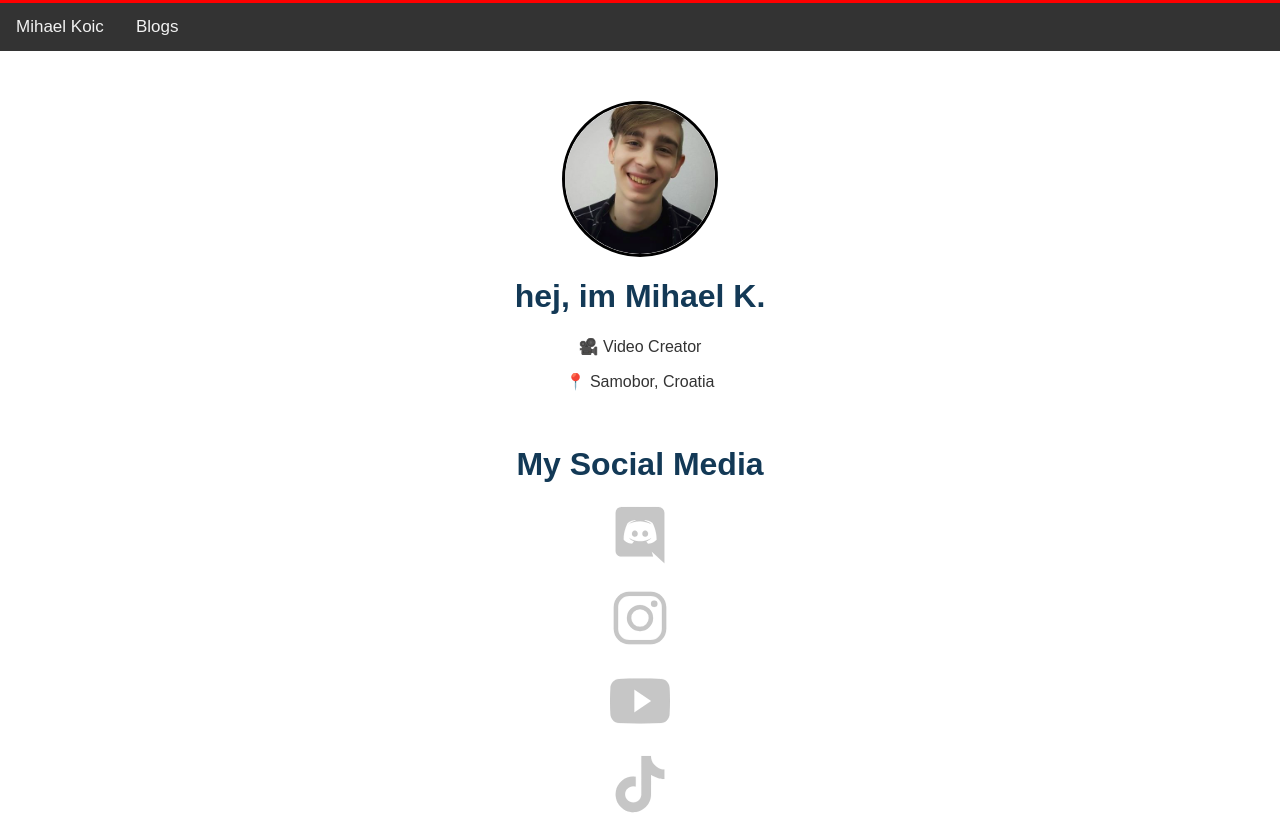
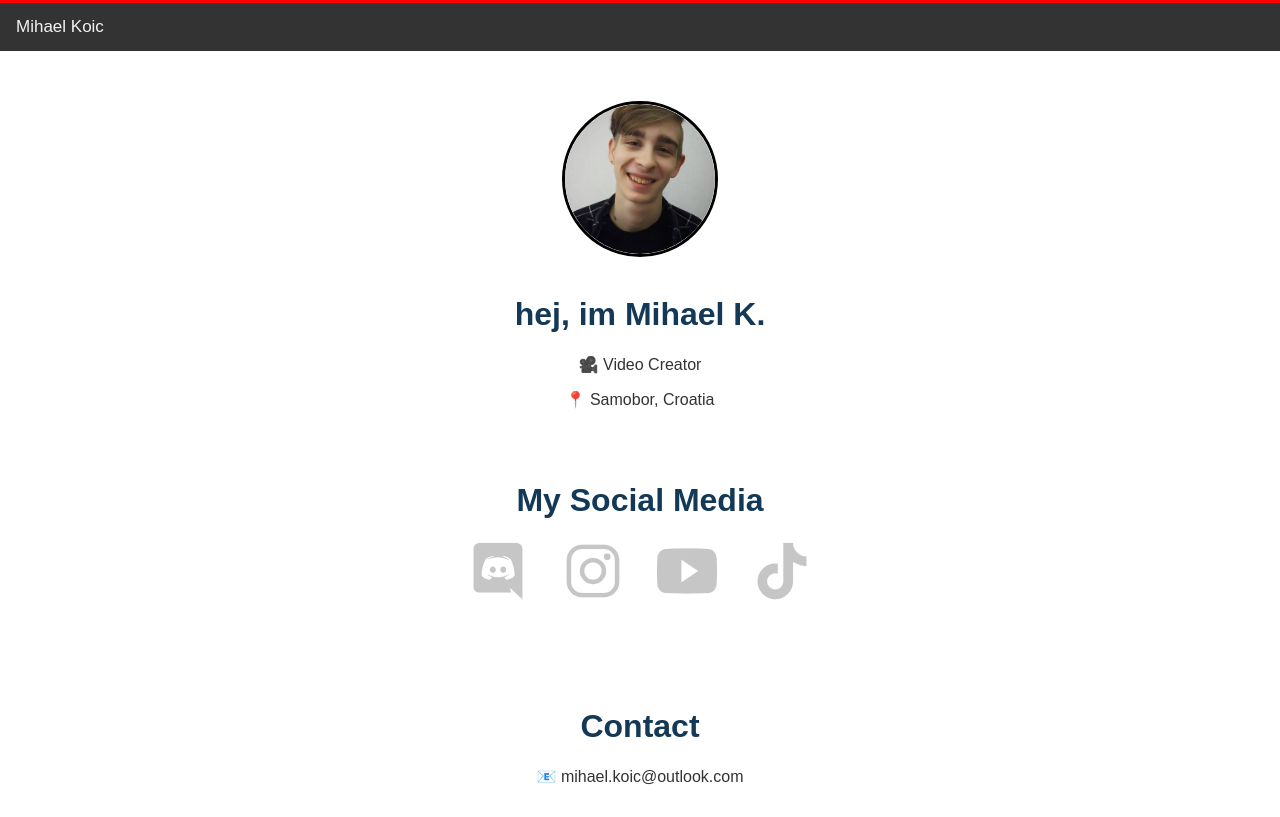
Before and after one commit to Mihael-Koic/mihaelkoic-portfolio, a plain HTML site: page index.html in a window 1280 px wide. Shown: the top 817 px of the page. Drawn offline with nearby package versions, Linux system fonts and the light colour scheme.

Commit message:
update social media button

```diff
--- a/css/style.css
+++ b/css/style.css
@@ -1,4 +1,4 @@
-html{
+html {
     padding: 0;
     margin: 0;
     background-color: rgb(255, 255, 255);
@@ -6,8 +6,7 @@ html{
     box-sizing: border-box;
 }
 
-.image1, a{
-    display: block;
+.image1, a {
     margin-left: auto;
     margin-right: auto;
     text-align: center;
@@ -18,7 +17,7 @@ html{
     color: #333;
 }
 
-.aboutme-m, .image-m{
+.aboutme-m, .image-m {
     display: block;
     margin-left: auto;
     margin-right: auto;
@@ -40,7 +39,6 @@ html{
     font-size: 60px;
     color: #aaaa;
     transition: color 0.2s;
-    text-decoration: none;
     margin: 9px;
 }
 
@@ -49,6 +47,7 @@ html{
 }
 
 .footer {
+    padding: 900px;
     text-align: center;
     overflow: hidden;
     background-color: #333;
--- a/index.html
+++ b/index.html
@@ -12,17 +12,19 @@
 <body>
     <div class="topnav">
         <a href="/index.html">Mihael Koic</a>
-        <a href="/blog.html">Blogs</a>
       </div>
 
       <div class="aboutme-m">
           <img class="image-m" src="/img/Mihael Koic.png" width="150" height="150" alt="Mihael Koic">
+          <br>
           <h1 class="hej-blue">hej, im Mihael K.</h1>
           <p>🎥 Video Creator</p>
           <p class="fa-fa-pin"> 📍 Samobor, Croatia</p>
           <br>
+          <br>
           <h1 class="hej-blue">My Social Media</h1>
 
+          <div>
             <a class="social-icon" href="https://discord.gg/xan9DwjQYB" target="_blank">
               <ion-icon name="logo-discord"></ion-icon>
           </a>
@@ -38,12 +40,27 @@
           <a class="social-icon" href="https://www.tiktok.com/@mihael.koic?lang=en" target="_blank">
               <ion-icon name="logo-tiktok"></ion-icon>
           </a>
+          </div>
+
+          <br>
+          <br>
+          <br>
+          <br>
 
           <h1 class="hej-blue">Contact</h1>
           <a href="mailto:mihael.koic@outlook.com">📧 mihael.koic@outlook.com</a>
       </div>
       <br>
       <br>
+      <br>
+      <br>
+      <br>
+      <br>
+      <br>
+      <br>
+
+
+
 
       <div class="footer">
         <footer>Mihael Koic &copy; 2022</footer>
```
Lines whose indentation alone changed are shown as unchanged.
